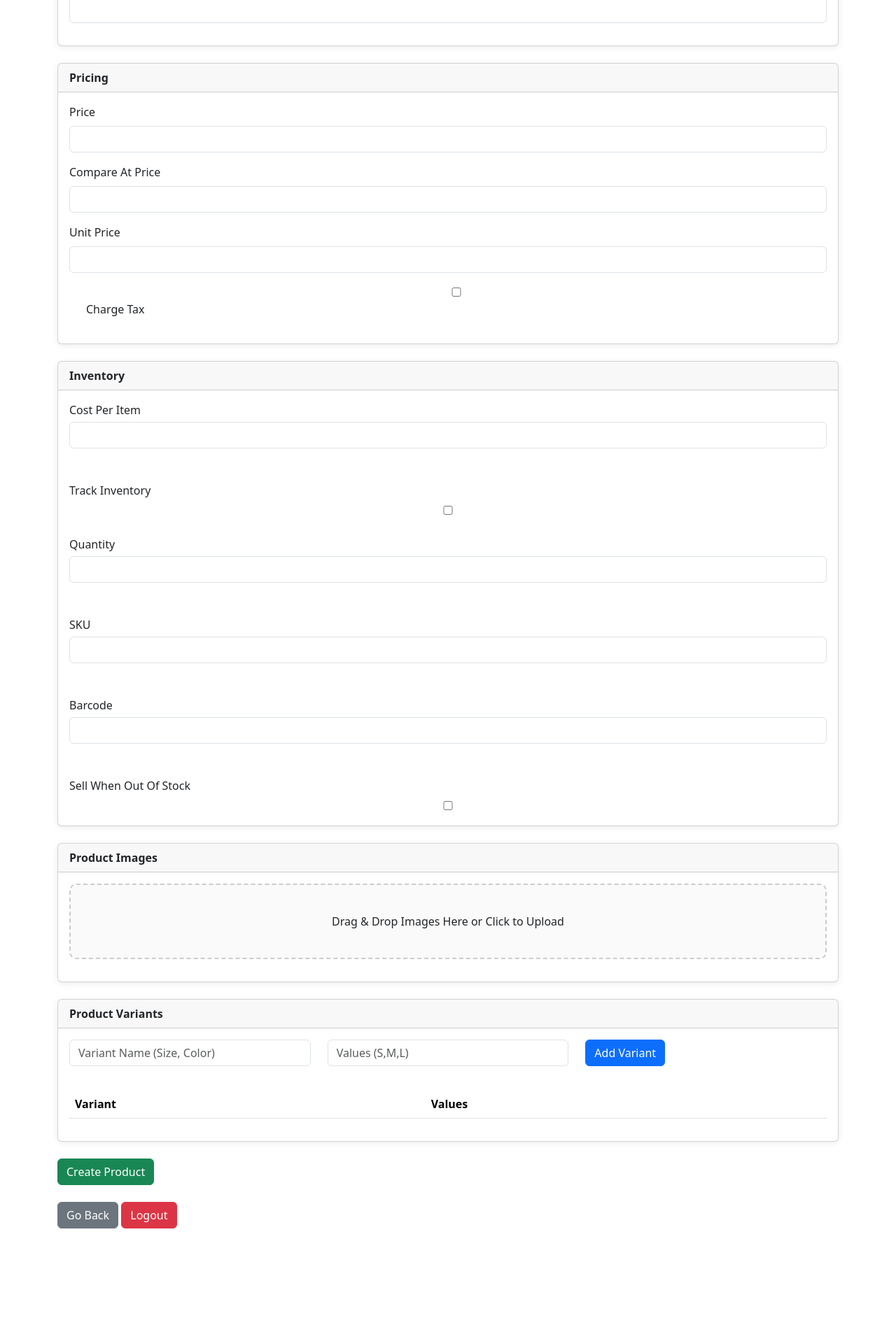
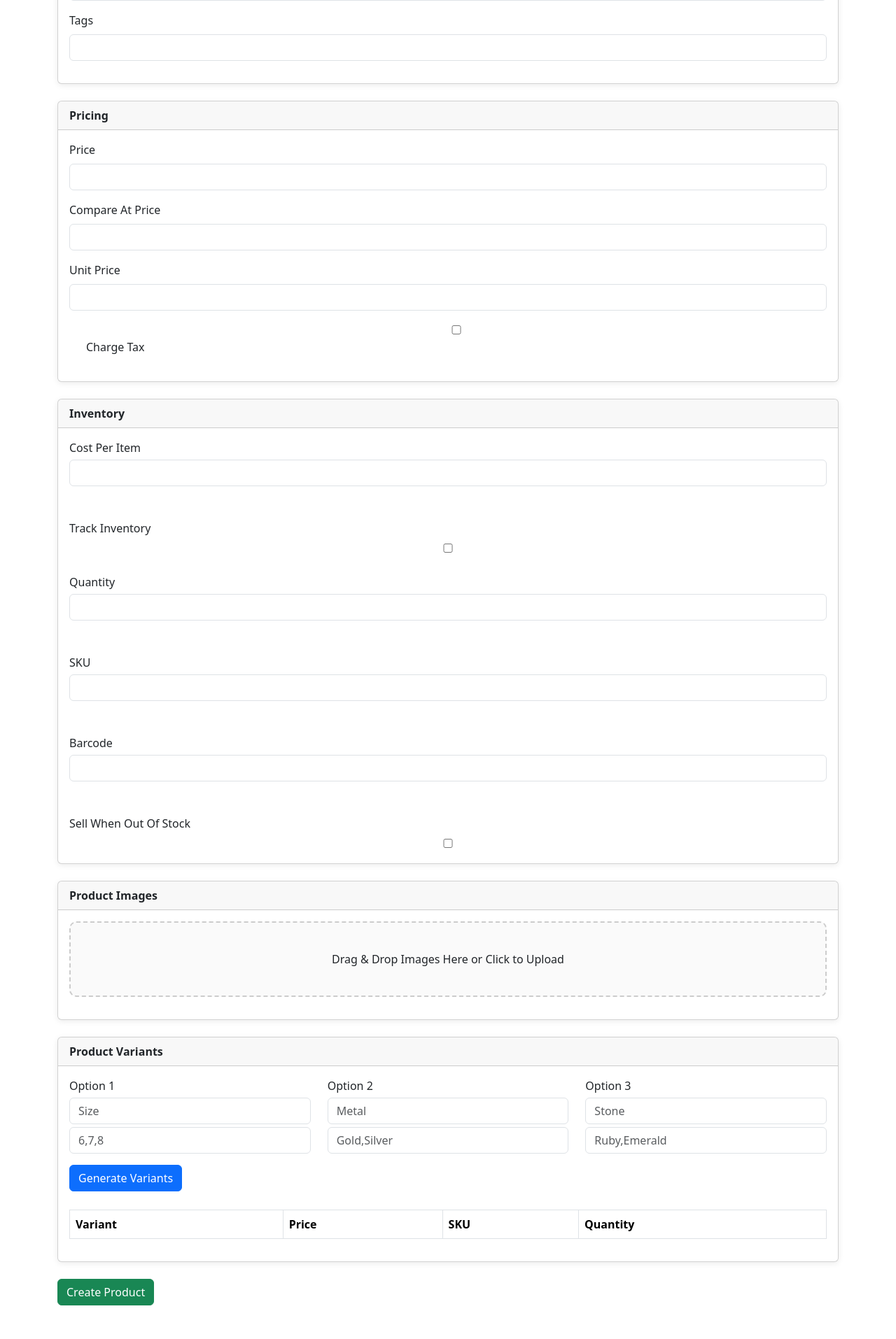
Before and after one commit to dhanyashreemh/kanyaka, a Django app: page /products/manual-upload/ in a window 1280 px wide. Shown: the part 1403-3317 px from the top of the page at 70% size. Before the commit the page ends 3159 px from the top, so only its background shows below. Run offline with Django 5.2, Linux system fonts and the light colour scheme; the visitor is signed in with stand-in values (Sample User, id 1); lists and menus that the app fills with data are empty.

Commit message:
multiimage

```diff
--- a/static/css/manual_upload.css
+++ b/static/css/manual_upload.css
@@ -114,3 +114,58 @@ padding:8px;
 width:auto;
 margin-right:8px;
 }
+
+
+
+.drop-zone{
+border:2px dashed #ccc;
+padding:40px;
+text-align:center;
+cursor:pointer;
+border-radius:10px;
+background:#fafafa;
+}
+
+.drop-zone.dragover{
+background:#eef5ff;
+border-color:#0d6efd;
+}
+
+/* IMAGE PREVIEW GRID */
+
+.preview{
+display:flex !important;
+flex-wrap:wrap !important;
+gap:10px;
+margin-top:10px;
+}
+
+.image-item{
+position:relative;
+width:120px;
+height:120px;
+flex:0 0 auto;
+display:block;
+}
+
+.image-item img{
+width:100%;
+height:100%;
+object-fit:cover;
+border-radius:6px;
+border:1px solid #ddd;
+}
+
+.remove-img{
+position:absolute;
+top:3px;
+right:3px;
+background:red;
+color:white;
+border:none;
+border-radius:50%;
+width:20px;
+height:20px;
+cursor:pointer;
+font-size:12px;
+}
--- a/templates/products/manual_upload.html
+++ b/templates/products/manual_upload.html
@@ -4,9 +4,8 @@
 
 {% load static %}
 <title>Manual Product Upload</title>
+
 <link rel="stylesheet" href="{% static 'css/manual_upload.css' %}">
-
-
 <link href="https://cdn.jsdelivr.net/npm/bootstrap@5.3.2/dist/css/bootstrap.min.css" rel="stylesheet">
 
 <style>
@@ -43,8 +42,26 @@ border-radius:6px;
 
 <h2 class="mb-4">Manual Product Upload</h2>
 
+<!-- NAVIGATION BUTTONS -->
+
+<div class="mb-3">
+
+<form method="post" action="{% url 'staff_panel' %}" style="display:inline;">
+{% csrf_token %}
+<button class="btn btn-secondary">Go Back</button>
+</form>
+
+<form method="post" action="{% url 'logout' %}" style="display:inline;">
+{% csrf_token %}
+<button class="btn btn-danger">Logout</button>
+</form>
+
+</div>
+
+
+<!-- MAIN PRODUCT FORM -->
+
 <form method="post" enctype="multipart/form-data">
-
 {% csrf_token %}
 
 <!-- PRODUCT INFO -->
@@ -100,6 +117,7 @@ border-radius:6px;
 
 </div>
 </div>
+
 
 <!-- ORGANIZATION -->
 
@@ -237,33 +255,40 @@ Product Variants
 
 <div class="card-body">
 
-<div class="row">
+<div class="row mb-3">
 
 <div class="col">
-<input class="form-control" id="variantName" placeholder="Variant Name (Size, Color)">
+<label>Option 1</label>
+<input class="form-control" id="option1_name" placeholder="Size">
+<input class="form-control mt-1" id="option1_values" placeholder="6,7,8">
 </div>
 
 <div class="col">
-<input class="form-control" id="variantValues" placeholder="Values (S,M,L)">
+<label>Option 2</label>
+<input class="form-control" id="option2_name" placeholder="Metal">
+<input class="form-control mt-1" id="option2_values" placeholder="Gold,Silver">
 </div>
 
 <div class="col">
-<button type="button" class="btn btn-primary" onclick="addVariant()">
-Add Variant
-</button>
+<label>Option 3</label>
+<input class="form-control" id="option3_name" placeholder="Stone">
+<input class="form-control mt-1" id="option3_values" placeholder="Ruby,Emerald">
 </div>
 
 </div>
 
-<br>
+<button type="button" class="btn btn-primary mb-3" onclick="generateVariants()">
+Generate Variants
+</button>
 
-<table class="table" id="variantTable">
+<table class="table table-bordered" id="variantTable">
 
 <thead>
 <tr>
 <th>Variant</th>
-<th>Values</th>
-<th></th>
+<th>Price</th>
+<th>SKU</th>
+<th>Quantity</th>
 </tr>
 </thead>
 
@@ -278,22 +303,10 @@ Add Variant
 <input type="hidden" name="variants_data" id="variants_data">
 
 
-<button class="btn btn-success">
+<button class="btn btn-success mb-5">
 Create Product
 </button>
 
-</form>
-
-<br>
-
-<form method="post" action="{% url 'staff_panel' %}" style="display:inline;">
-{% csrf_token %}
-<button class="btn btn-secondary">Go Back</button>
-</form>
-
-<form method="post" action="{% url 'logout' %}" style="display:inline;">
-{% csrf_token %}
-<button class="btn btn-danger">Logout</button>
 </form>
 
 </div>
@@ -301,15 +314,91 @@ Create Product
 
 <script>
 
-/* IMAGE DRAG DROP */
+
+
+
+/* VARIANT GENERATOR */
+
+function generateVariants(){
+
+let values1 = document.getElementById("option1_values").value.split(",").filter(v=>v)
+let values2 = document.getElementById("option2_values").value.split(",").filter(v=>v)
+let values3 = document.getElementById("option3_values").value.split(",").filter(v=>v)
+
+let tableBody = document.querySelector("#variantTable tbody")
+tableBody.innerHTML = ""
+
+let variants = []
+
+function addVariant(v1,v2,v3){
+
+let label = [v1,v2,v3].filter(v=>v).join(" / ")
+
+let row = document.createElement("tr")
+
+row.innerHTML = `
+<td>${label}</td>
+<td><input class="form-control price"></td>
+<td><input class="form-control sku"></td>
+<td><input class="form-control qty" value="0"></td>
+`
+
+tableBody.appendChild(row)
+
+variants.push({
+option1:v1 || null,
+option2:v2 || null,
+option3:v3 || null
+})
+
+}
+
+if(values1.length && values2.length && values3.length){
+values1.forEach(v1=>{
+values2.forEach(v2=>{
+values3.forEach(v3=>{
+addVariant(v1,v2,v3)
+})
+})
+})
+}
+else if(values1.length && values2.length){
+values1.forEach(v1=>{
+values2.forEach(v2=>{
+addVariant(v1,v2,null)
+})
+})
+}
+else if(values1.length){
+values1.forEach(v1=>{
+addVariant(v1,null,null)
+})
+}
+
+document.getElementById("variants_data").value = JSON.stringify(variants)
+
+}
+
+</script>
+<script>
+
+let imageFiles = []
 
 const dropZone = document.getElementById("dropZone")
 const input = document.getElementById("imageInput")
 const preview = document.getElementById("preview")
 
+/* OPEN FILE PICKER */
+
 dropZone.onclick = () => input.click()
 
-input.addEventListener("change", handleFiles)
+/* INPUT SELECT */
+
+input.addEventListener("change", (e)=>{
+addFiles(e.target.files)
+})
+
+/* DRAG EVENTS */
 
 dropZone.addEventListener("dragover", e=>{
 e.preventDefault()
@@ -321,32 +410,45 @@ dropZone.classList.remove("dragover")
 })
 
 dropZone.addEventListener("drop", e=>{
-
 e.preventDefault()
-
 dropZone.classList.remove("dragover")
-
-input.files = e.dataTransfer.files
-
-handleFiles()
-
+addFiles(e.dataTransfer.files)
 })
 
-function handleFiles(){
+/* ADD FILES */
 
-preview.innerHTML=""
+function addFiles(files){
 
-for(const file of input.files){
+for(const file of files){
+
+imageFiles.push(file)
 
 const reader = new FileReader()
 
 reader.onload = e=>{
 
-const img=document.createElement("img")
+const wrapper = document.createElement("div")
+wrapper.className="image-item"
+wrapper.draggable=true
 
-img.src=e.target.result
+const img = document.createElement("img")
+img.src = e.target.result
 
-preview.appendChild(img)
+const remove = document.createElement("button")
+remove.innerHTML="×"
+remove.className="remove-img"
+
+remove.onclick=()=>{
+wrapper.remove()
+imageFiles = imageFiles.filter(f=>f!==file)
+updateInputFiles()
+}
+
+wrapper.appendChild(img)
+wrapper.appendChild(remove)
+preview.appendChild(wrapper)
+
+enableDrag(wrapper)
 
 }
 
@@ -354,46 +456,57 @@ reader.readAsDataURL(file)
 
 }
 
+updateInputFiles()
+
 }
 
+/* UPDATE INPUT FILE LIST */
 
-/* VARIANT BUILDER */
+function updateInputFiles(){
 
-let variants=[]
+const dt = new DataTransfer()
 
-function addVariant(){
-
-let name=document.getElementById("variantName").value
-let values=document.getElementById("variantValues").value
-
-if(!name || !values) return
-
-variants.push({
-name:name,
-values:values.split(",")
+imageFiles.forEach(file=>{
+dt.items.add(file)
 })
 
-let table=document.querySelector("#variantTable tbody")
+input.files = dt.files
 
-let row=document.createElement("tr")
+}
 
-row.innerHTML=`
-<td>${name}</td>
-<td>${values}</td>
-<td>
-<button class="btn btn-danger btn-sm"
-onclick="this.parentElement.parentElement.remove()">
-Remove
-</button>
-</td>
-`
+/* DRAG REORDER */
 
-table.appendChild(row)
+let draggedItem = null
 
-document.getElementById("variants_data").value=JSON.stringify(variants)
+function enableDrag(el){
 
-document.getElementById("variantName").value=""
-document.getElementById("variantValues").value=""
+el.addEventListener("dragstart", ()=>{
+draggedItem = el
+})
+
+el.addEventListener("dragover", e=>{
+e.preventDefault()
+})
+
+el.addEventListener("drop", e=>{
+e.preventDefault()
+
+if(draggedItem !== el){
+
+const nodes = Array.from(preview.children)
+
+const draggedIndex = nodes.indexOf(draggedItem)
+const targetIndex = nodes.indexOf(el)
+
+if(draggedIndex < targetIndex){
+preview.insertBefore(draggedItem, el.nextSibling)
+}else{
+preview.insertBefore(draggedItem, el)
+}
+
+}
+
+})
 
 }
 
```
